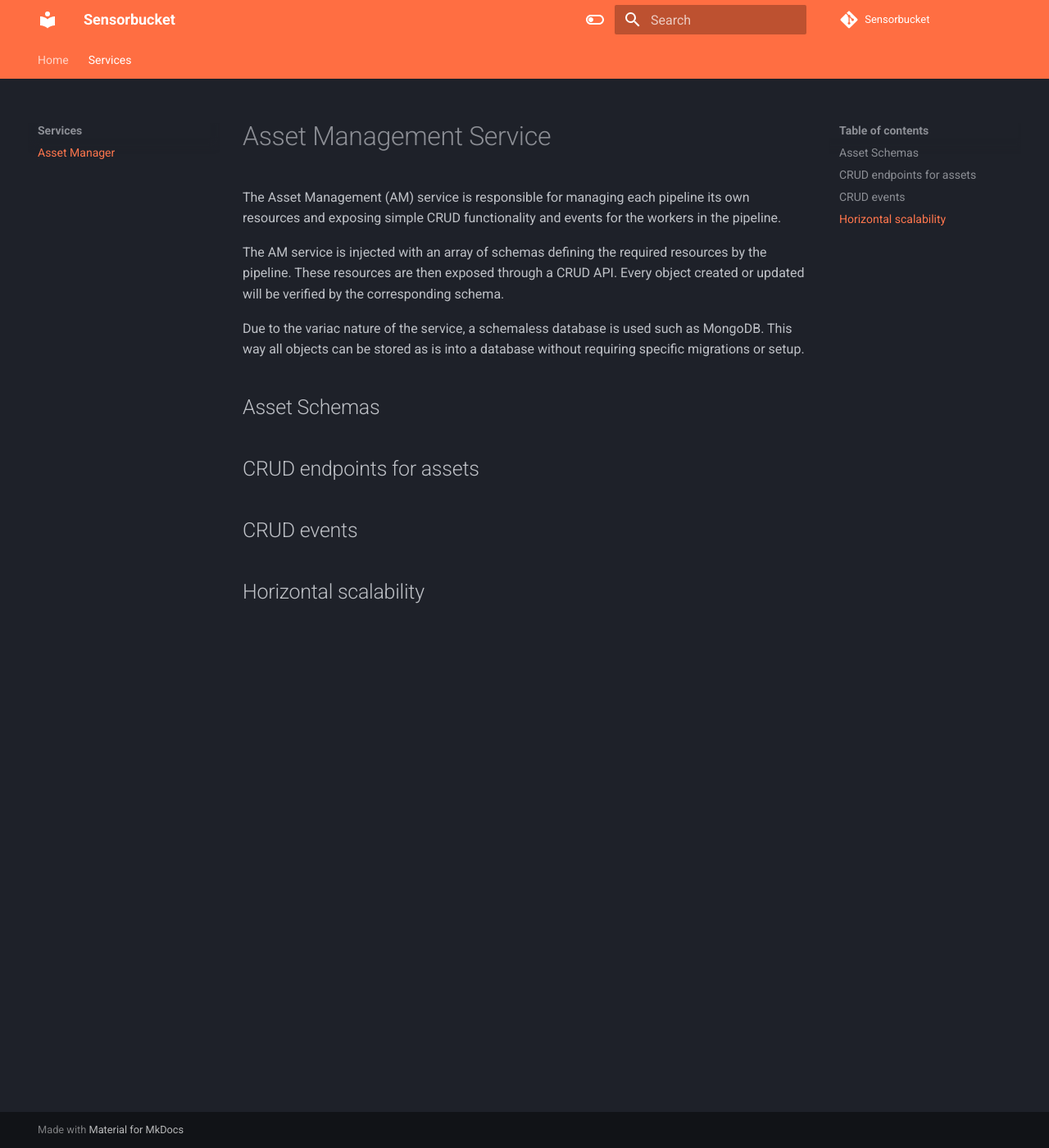
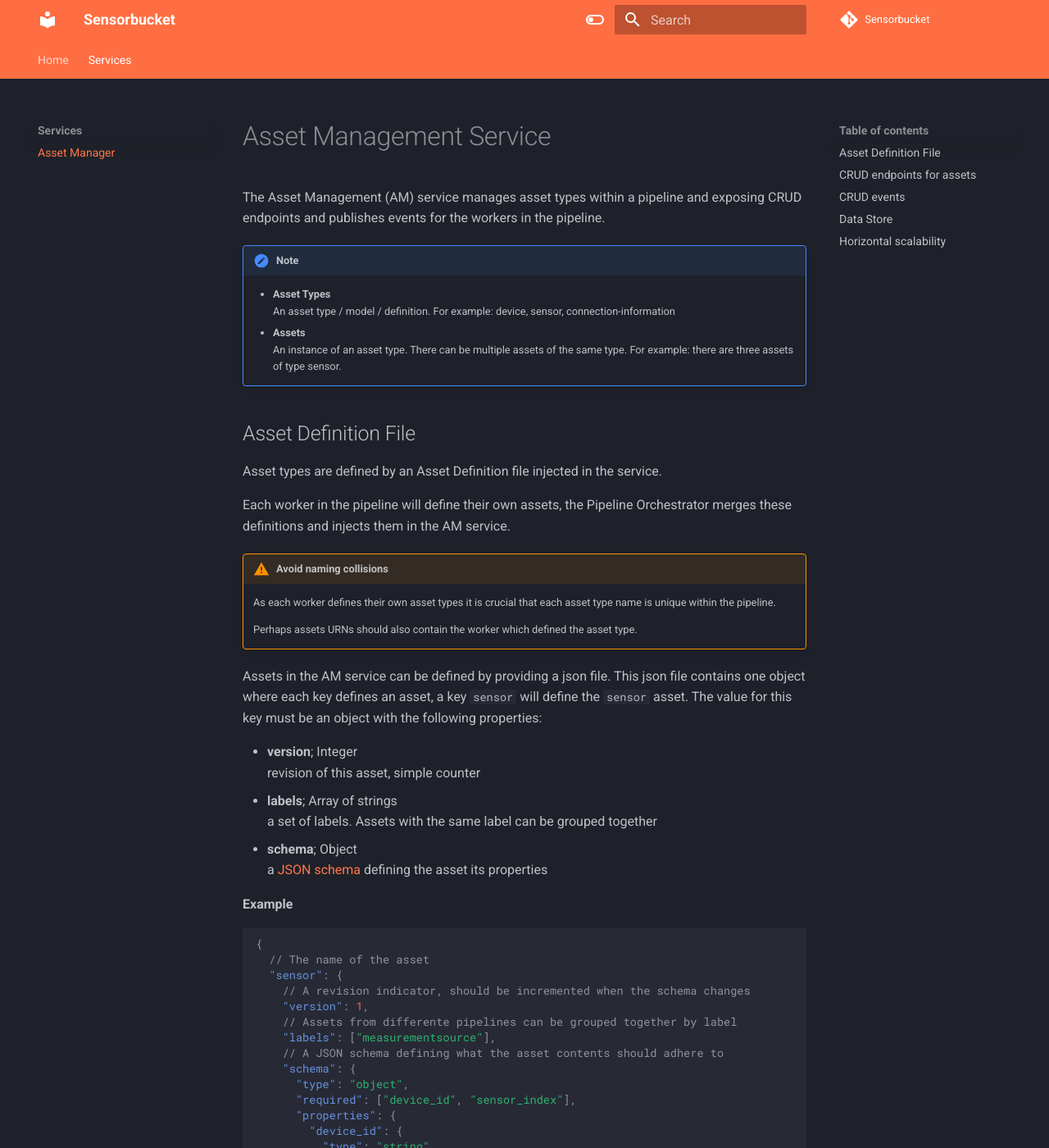
Before and after one commit to sensorbucket/SensorBucket, an MkDocs documentation site: the page built from docs/assetmanager/index.md, in a window 1280 px wide and 1400 px high. Shown: the whole window at 82% size. Built offline with MkDocs 1.6.1 and Material for MkDocs 9.7.7, drawn with Linux system fonts in a browser that asks for light colours; comment, search, counter and statistics services are not loaded; some of the changed text lies outside the part shown.

Commit message:
Add docs

````diff
--- a/docs/assetmanager/index.md
+++ b/docs/assetmanager/index.md
@@ -1,15 +1,83 @@
 # Asset Management Service
 
-The Asset Management (AM) service is responsible for managing each pipeline its own resources and exposing simple CRUD functionality and events for the workers in the pipeline.
+The Asset Management (AM) service manages asset types within a pipeline and exposing CRUD endpoints and publishes events for the workers in the pipeline.
 
-The AM service is injected with an array of schemas defining the required resources by the pipeline. These resources are then exposed through a CRUD API. Every object created or updated will be verified by the corresponding schema.
+!!! note
+    - **Asset Types**
+      An asset type / model / definition. For example: device, sensor, connection-information
+    - **Assets**
+      An instance of an asset type. There can be multiple assets of the same type. For example: there are three assets of type sensor.
+
+## Asset Definition File
+
+Asset types are defined by an Asset Definition file injected in the service.
+
+Each worker in the pipeline will define their own assets, the Pipeline Orchestrator merges these definitions and injects them in the AM service.
+
+!!! warning "Avoid naming collisions"
+    As each worker defines their own asset types it is crucial that each asset type name is unique within the pipeline.
+
+    Perhaps assets URNs should also contain the worker which defined the asset type.
+
+Assets in the AM service can be defined by providing a json file. This json file contains one object where each key defines an asset, a key `sensor` will define the `sensor` asset. The value for this key must be an object with the following properties:
+
+- **version**; Integer
+  revision of this asset, simple counter
+- **labels**; Array of strings
+  a set of labels. Assets with the same label can be grouped together
+- **schema**; Object
+  a [JSON schema](https://json-schema.org/) defining the asset its properties
+
+**Example**
+
+```json
+{
+  // The name of the asset
+  "sensor": {
+    // A revision indicator, should be incremented when the schema changes
+    "version": 1,
+    // Assets from differente pipelines can be grouped together by label
+    "labels": ["measurementsource"],
+    // A JSON schema defining what the asset contents should adhere to
+    "schema": {
+      "type": "object",
+      "required": ["device_id", "sensor_index"],
+      "properties": {
+        "device_id": {
+          "type": "string"
+        },
+        "sensor_index": {
+          "type": "number",
+          "min": 0
+        }
+      }
+    }
+  }
+}
+```
+
+## CRUD endpoints for assets
+
+Refer to the OpenAPI specification under the tag: 'Asset&nbsp;Management'
+
+## CRUD events
+
+!!! warning "Not implemented yet"
+
+Every time an asset is modified (created, updated, deleted) an event will be pushed from the AM service to all subscribers. These events can be useful if a worker relies on up-to-date asset information, such as connection information.
+
+Imagine a source-worker that receives device data through MQTT. Every organisation will most likely have their own MQTT credentials. By defining these credentials as an asset, each organization can create provide their credentials to the system. Now the source-worker can either poll the AM service endpoint for all credentials, or it can subscribe to the events and get notified when credentials were added. The source-worker can then set up a new MQTT connection and start providing data received from this connection.
+
+## Data Store
 
 Due to the variac nature of the service, a schemaless database is used such as MongoDB. This way all objects can be stored as is into a database without requiring specific migrations or setup.
 
-## Asset Schemas
+## Horizontal scalability
 
-## CRUD endpoints for assets
+Horizontal scalability is possible except for a few notable points:
 
-## CRUD events
+Each instance must have exactly the same asset definition file. The AM service asserts equality with the definition stored in the database. The service will not start in case of a mismatch
 
-## Horizontal scalability
+The AM service is an event publisher. In case horizontally scaled, this means that an interested worker must subscribe to all AM services. This is solved by an event broker. Each AM service pushes their events to the broker and each worker can subscribe to this broker.
+
+The broker is not horizontal scalable, but can handle up to million of events per second.
````
